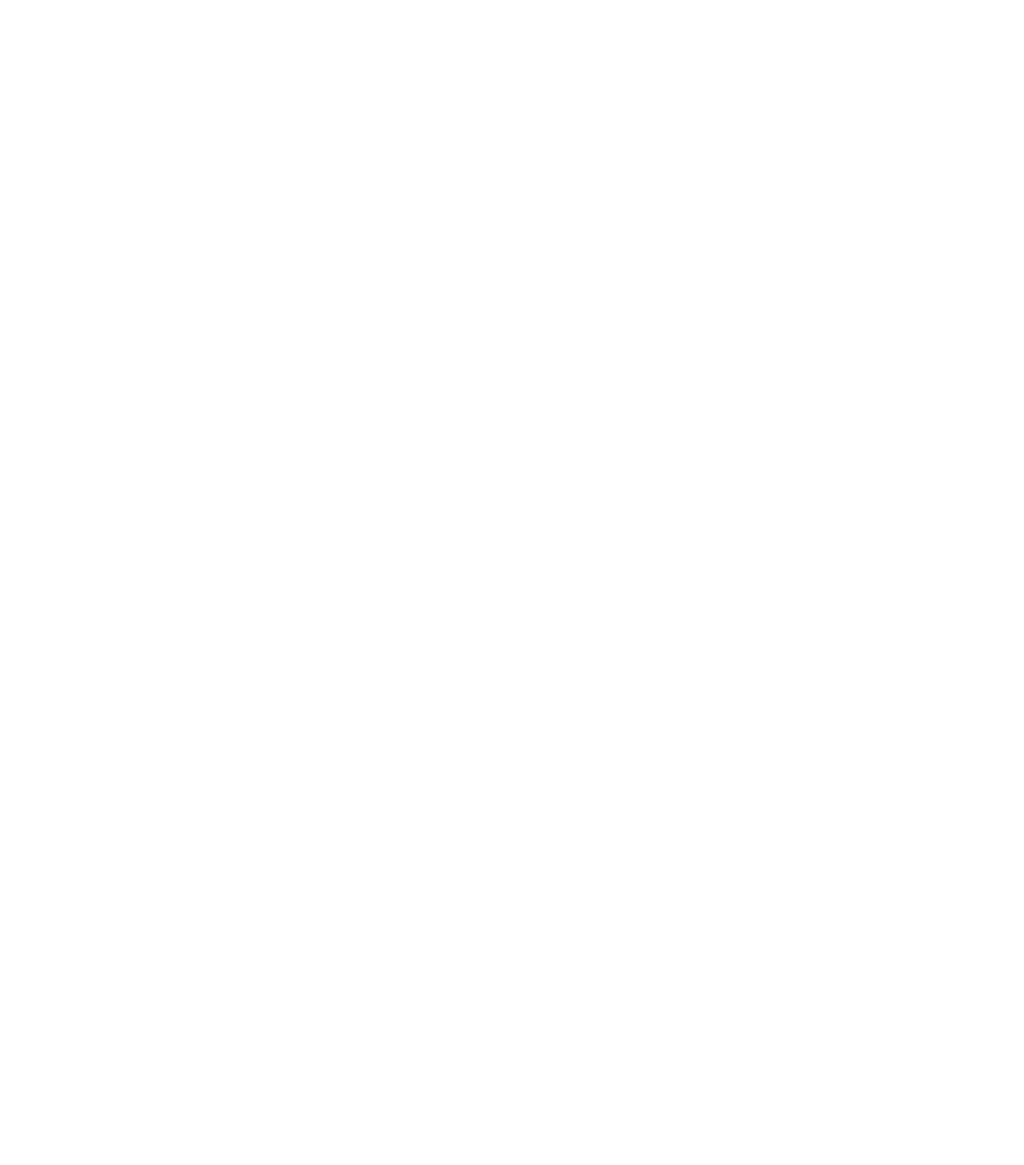
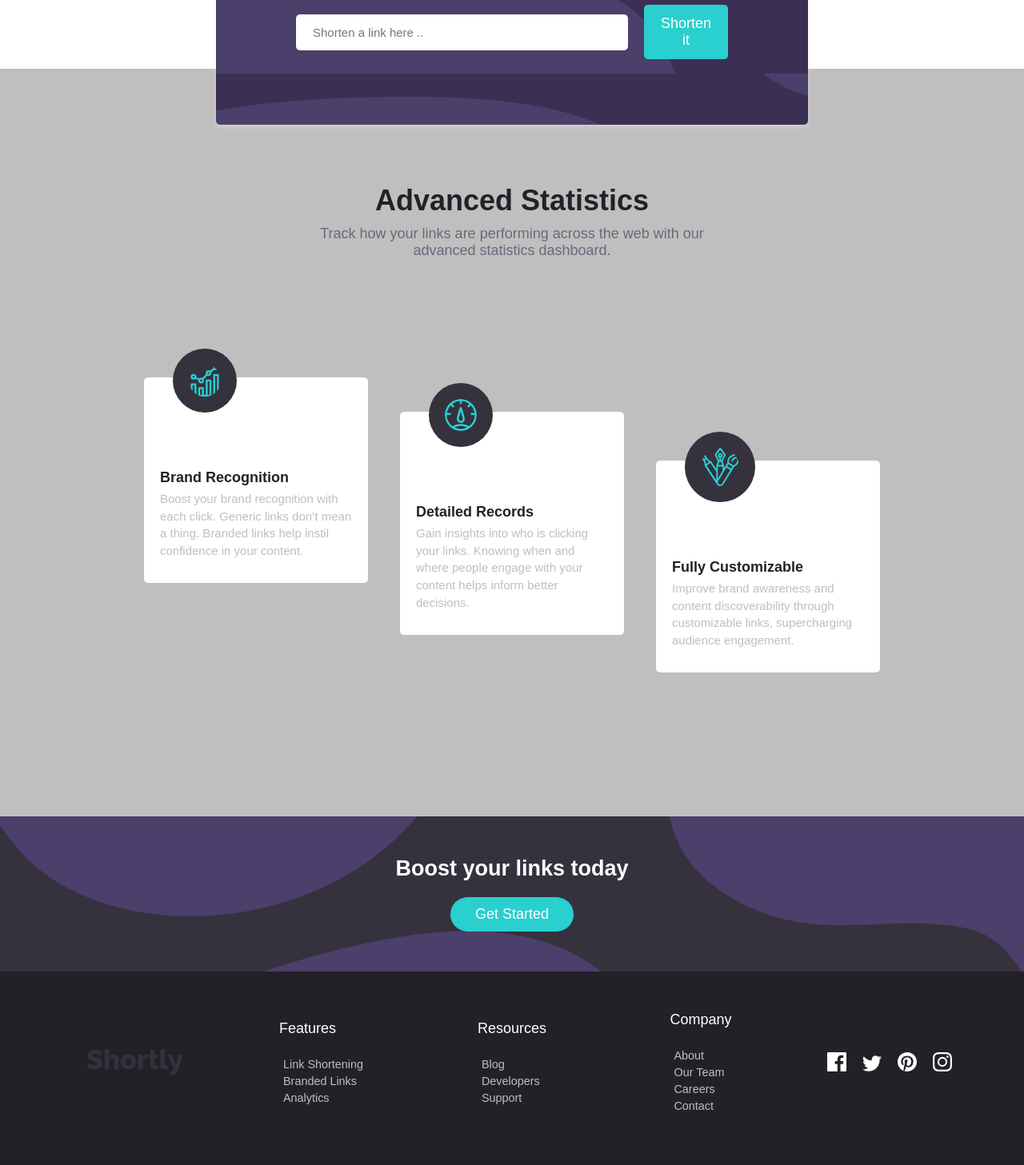
Before and after one commit to Obizim/Url-Shortner, a Vue app: page / in a window 1280 px wide. Shown: the part 880-2337 px from the top of the page at 80% size. Before the commit the page ends 800 px from the top, so only its background shows below. Built offline with nearby package versions, Linux system fonts and the light colour scheme.

Commit message:
Home Page
The whole homepage design

```diff
--- a/src/assets/sass/components/_home.scss
+++ b/src/assets/sass/components/_home.scss
@@ -25,7 +25,187 @@
                 padding: 15px 25px;
                 border-radius: 50px;
                 color: #fff;
+                outline: none;
+                cursor: pointer;
             }
         }
     }
+
+
+    .shorten-links {
+        position: relative;
+        left: 0rem;
+        top: 5rem;
+        margin: 20px 15rem;
+        background: $DarkViolet;
+        background-image: url('../../assets/images/bg-shorten-desktop.svg');
+        padding: 4rem 5rem;
+        border-radius: 5px;
+        box-shadow: 0 3px 5px rgba(253, 253, 253, 0.3);
+
+        form {
+            display: flex;
+            align-items: center;
+            justify-content: center;
+        }
+
+        input {
+            width: 600px;
+            height: 45px;
+            border-radius: 5px;
+            border: 1px solid transparent;
+            padding: 20px;
+            margin: 10px;
+            outline: none;
+
+            &::placeholder{
+                font-size: 15px;
+                font-weight: 400;
+            }
+        }
+
+        button {
+            padding: 12px 20px;
+            border: 1px solid transparent;
+            border-radius: 5px;
+            background-color: $Cyan;
+            color: #fff;
+            margin: 10px;
+            outline: none;
+            cursor: pointer;
+        }
+    }
+
+    article {
+        background-color: $Gray;
+        padding: 8rem 0;
+
+        .heading {
+            display: flex;
+            flex-direction: column;
+            place-items: center;
+
+        h1 {
+            font-size: 2rem;
+            color: $VeryDarkViolet;
+        }
+        p{
+            text-align: center;
+            width: 500px;
+            margin-top: 10px;
+            color:lighten($VeryDarkViolet, 30%)
+        }
+    }
+
+    .features {
+        display: grid;
+        grid-template-columns: repeat(3, 1fr);
+        place-items: center;
+        gap: 40px;
+        padding: 2rem 10rem;
+
+        .feature {
+            background-color: #fff;
+            border-radius: 5px;
+
+            &:not(:first-child){
+                margin-top: 6rem;
+            }
+
+            &:last-child {
+                margin-top: 12rem;
+            }
+
+            img {
+                background: $VeryDarkBlue;
+                padding: 20px;
+                border-radius: 50px;
+                position: relative;
+                top: -2rem;
+                left: 2rem;
+            }
+            .texts {
+                padding: 30px 20px;
+
+                h2 {
+                    color: $VeryDarkViolet;
+                    font-size: 1rem;
+                    margin-bottom: 5px;
+                }
+                p{
+                    font-weight: 400;
+                    font-size: 15px;
+                    line-height: 1.2rem;
+                    color: $Gray;
+                }
+            }
+        }
+    }
+
+    }
+
+    .bookings {
+        background-color: $VeryDarkBlue;
+        background-image: url('../../assets/images/bg-boost-desktop.svg');
+        display: flex;
+        flex-direction: column;
+        align-items: center;
+        padding: 50px 0;
+
+        h2{
+            color: #fff;
+            font-size: 1.5rem;
+        }
+        button{
+            border: 1px solid transparent;
+            background-color: $Cyan;
+            padding: 10px 30px;
+            border-radius: 50px;
+            color: #fff;
+            outline: none;
+            cursor: pointer;
+            margin-top: 20px;
+        }
+    }
+
+    .footer {
+        background: $VeryDarkViolet;
+        display: grid;
+        grid-template-columns: repeat(5, 1fr);
+        place-items: center;
+        padding: 50px;
+
+        ul {
+            list-style: none;
+
+            p{
+                color: #fff;
+            }
+
+            li{
+                color: $Gray;
+                font-size: 0.8rem;
+                margin: 5px;
+            }
+        }
+
+        .footer-img{
+            img{
+                margin: 10px;
+            }
+        }
+    }
+
+    .attribution {
+        text-align: center;
+        font-size: 0.8rem;
+        color: #fff;
+        background: $VeryDarkViolet;
+        padding: 10px;
+
+        a{
+            text-decoration: none;
+        }
+    }
+
 }
--- a/src/assets/sass/components/_navigation.scss
+++ b/src/assets/sass/components/_navigation.scss
@@ -31,6 +31,7 @@
             color: $GrayishViolet;
             margin: 10px;
             cursor: pointer;
+            outline: none;
         }
 
         .signup{
@@ -41,6 +42,7 @@
             margin: 10px;
             border-radius: 50px;
             cursor: pointer;
+            outline: none;
         }
     }
 }
--- a/src/views/Home.vue
+++ b/src/views/Home.vue
@@ -9,6 +9,102 @@
       </div>
       <img src="../assets/images/illustration-working.svg" alt="illustration-working">
     </div>
+
+    <section class="shorten-links">
+      <form>
+        <input type="text" placeholder="Shorten a link here ..">
+        <button>Shorten it</button>
+      </form>
+    </section>
+
+    <article>
+      <div class="heading">
+      <h1>Advanced Statistics</h1>
+      <p>Track how your links are performing across the web with our
+  advanced statistics dashboard.</p>
+      </div>
+
+      <div class="features">
+        <div class="feature">
+          <img src="../assets/images/icon-brand-recognition.svg" alt="brand-recognition">
+          <div class="texts">
+            <h2>Brand Recognition</h2>
+            <p>Boost your brand recognition with each click. Generic links don’t
+  mean a thing. Branded links help instil confidence in your content.</p>
+          </div>
+        </div>
+
+        <div class="feature">
+          <img src="../assets/images/icon-detailed-records.svg" alt="detailed records">
+          <div class="texts">
+            <h2>Detailed Records</h2>
+            <p>Gain insights into who is clicking your links. Knowing when and where
+  people engage with your content helps inform better decisions.</p>
+          </div>
+        </div>
+
+        <div class="feature">
+          <img src="../assets/images/icon-fully-customizable.svg" alt="fully-customizable">
+          <div class="texts">
+            <h2>Fully Customizable</h2>
+            <p>Improve brand awareness and content discoverability through customizable
+  links, supercharging audience engagement.</p>
+          </div>
+        </div>
+      </div>
+    </article>
+
+    <div class="bookings">
+      <h2>Boost your links today</h2>
+      <button>Get Started</button>
+    </div>
+
+    <footer>
+
+  <div class="footer">
+    <div class="footer_list">
+       <img id="img" src="../assets/images/logo.svg" alt="logo">
+      </div>
+
+       <ul class="footer_list">
+         <p>Features</p> <br>
+
+         <li>Link Shortening</li>
+         <li>Branded Links</li>
+         <li>Analytics</li>
+       </ul>
+
+        <ul class="footer_list">
+          <p>Resources</p> <br>
+
+          <li>Blog</li>
+          <li>Developers</li>
+          <li>Support</li>
+        </ul>
+
+        <ul class="footer_list">
+          <p>Company</p> <br>
+
+          <li>About</li>
+          <li>Our Team</li>
+          <li>Careers</li>
+          <li>Contact</li>
+        </ul>
+
+      <div class="footer_list">
+          <div class="footer-img">
+          <img src="../assets/images/icon-facebook.svg" alt="facebook">
+          <img src="../assets/images/icon-twitter.svg" alt="twitter">
+          <img src="../assets/images/icon-pinterest.svg" alt="pinterest">
+          <img src="../assets/images/icon-instagram.svg" alt="instagram">
+        </div>
+      </div>
+</div>
+<div class="attribution">
+  Challenge by <a href="https://www.frontendmentor.io?ref=challenge" target="_blank">Frontend Mentor</a>.
+  Coded with 💖 by <a href="https://github.com/Obizim">Obi Zim</a>.
+</div>
+</footer>
   </div>
 </template>
 
```
